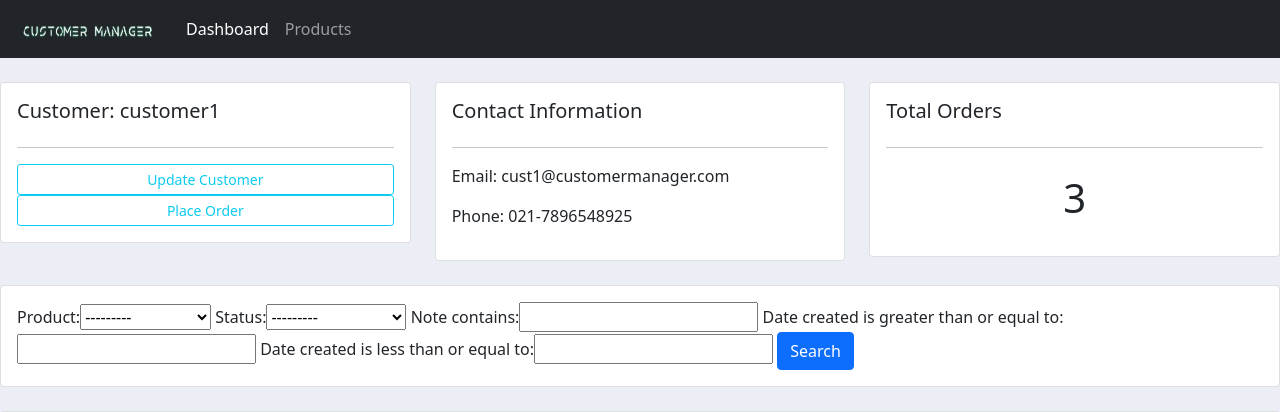
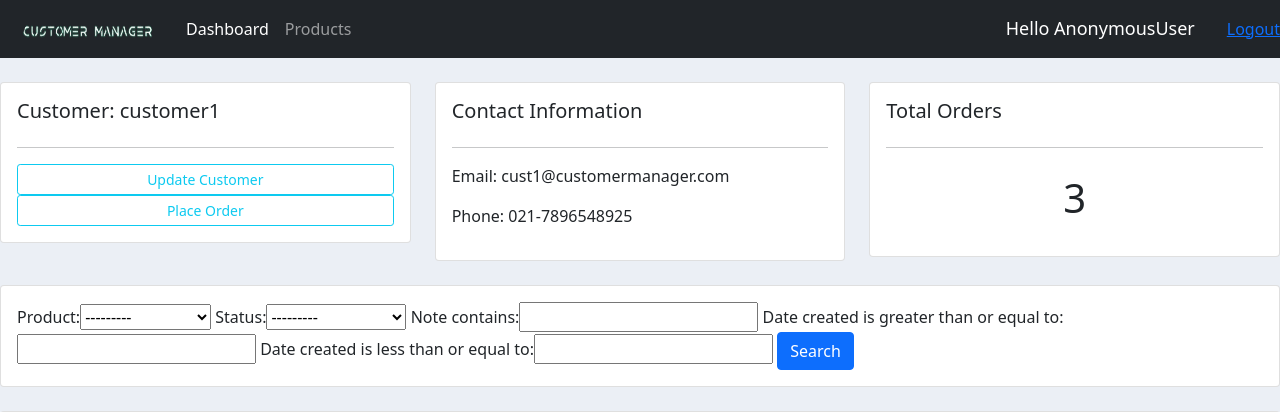
Before and after one commit to garvitgupta13/CustomerManager, a Django app: page /customer/1 in a window 1280 px wide. Shown: the top 412 px of the page. Run offline with Django 3.2, Linux system fonts and the light colour scheme; data comes from the database, SQL or seed files in the repository; both versions use the stored data as it was after the commit.

Commit message:
Adding logout for user

```diff
--- a/accounts/templates/accounts/navbar.html
+++ b/accounts/templates/accounts/navbar.html
@@ -1,4 +1,13 @@
 {% load static %}
+
+<style>
+    .hello-msg{
+        font-size: 18px;
+        color: white;
+        margin-right: 20px;
+        justify-content: end !important;
+    }
+</style>
 
 <nav class="navbar navbar-expand-lg navbar-dark bg-dark">
   <div class="container-fluid">
@@ -22,4 +31,6 @@
       </ul>
     </div>
   </div>
+    <div class="hello-msg container">Hello {{ request.user }}</div>
+    <span><a href="{% url 'logout' %}">Logout</a> </span>
 </nav>
--- a/accounts/urls.py
+++ b/accounts/urls.py
@@ -4,6 +4,7 @@ from . import views
 urlpatterns = [
     path('register/', views.registerPage, name="register"),
     path('login/', views.loginPage, name="login"),
+    path('logout/', views.logoutUser, name="logout"),
 
     path('', views.home,name="home"),
     path('products/',views.products,name="products"),
--- a/accounts/views.py
+++ b/accounts/views.py
@@ -40,6 +40,10 @@ def loginPage(request):
 
     context={}
     return render(request,'accounts/login.html',context)
+
+def logoutUser(request):
+    logout(request)
+    return redirect('login')
 
 def home(request):
     customers=Customer.objects.all()
```
Also changed, not shown: db.sqlite3.
